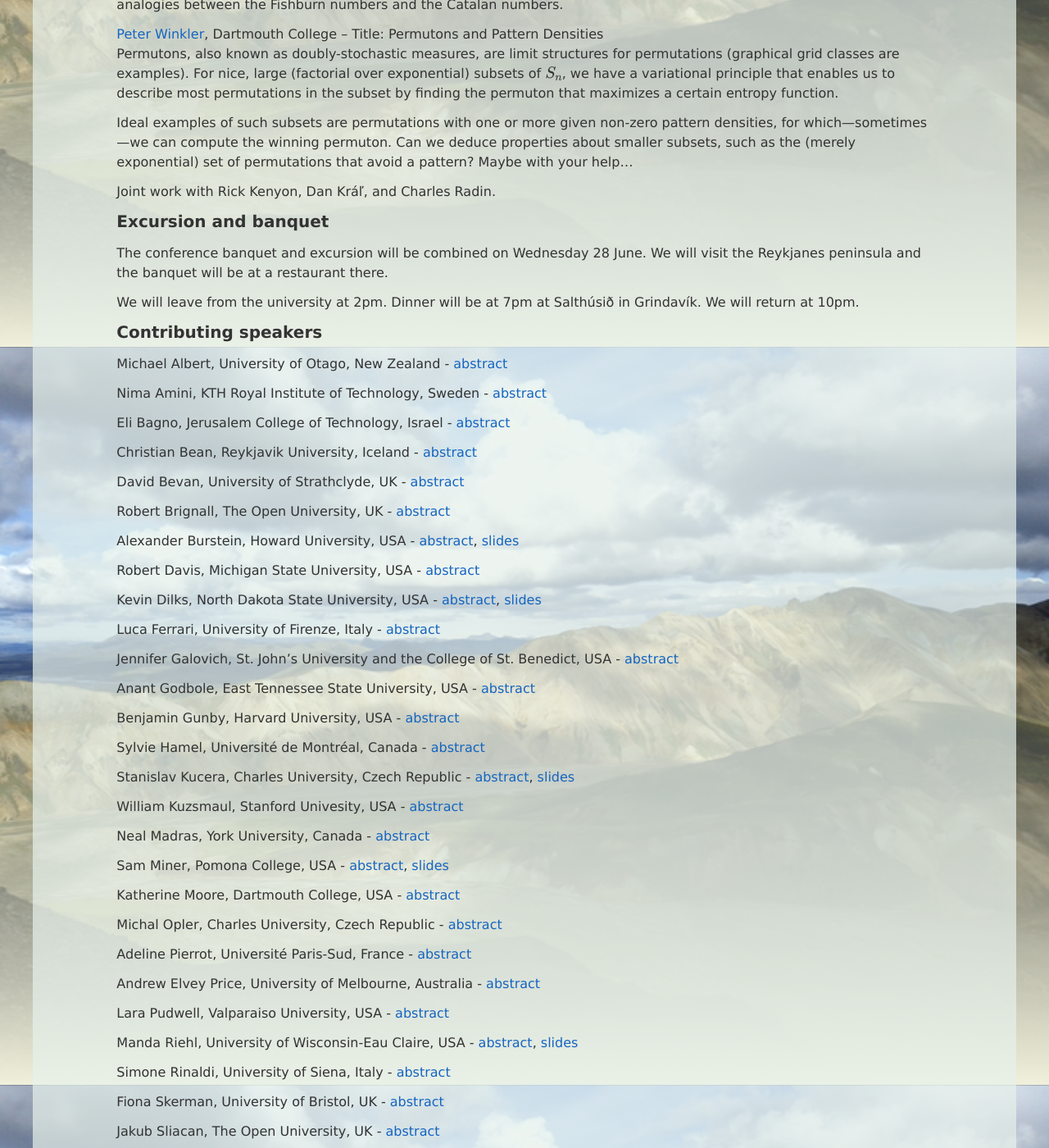
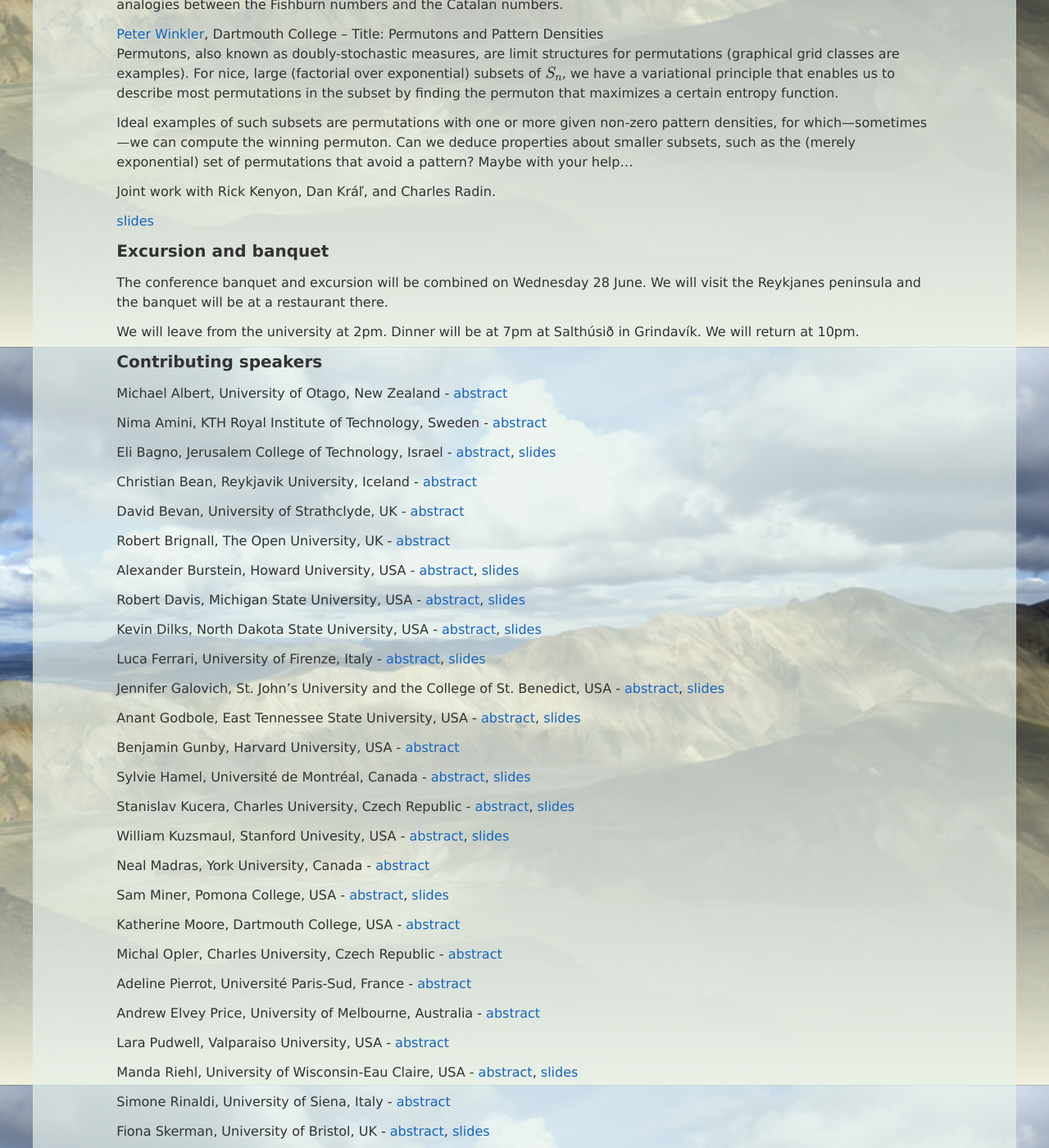
Before and after one commit to pp2017/pp2017.github.io, a Jekyll site: the page built from programme.md, in a window 1280 px wide and 1400 px high, scrolled down 1377 px. Shown: the whole window at 82% size. Built offline with Jekyll 4.4.1, drawn with Linux system fonts in a browser that asks for light colours; nearby versions of some CDN libraries; formulas are drawn with MathJax 3.

Commit message:
some more slides

```diff
--- a/programme.md
+++ b/programme.md
@@ -149,6 +149,8 @@ Maybe with your help...
 
 Joint work with Rick Kenyon, Dan Kráľ, and Charles Radin.
 
+[slides][peter_winkler_slides]
+
 
 ## Excursion and banquet
 
@@ -165,7 +167,7 @@ Michael Albert, University of Otago, New Zealand - [abstract][michael_albert]
 
 Nima Amini, KTH Royal Institute of Technology, Sweden - [abstract][nima_amini]
 
-Eli Bagno, Jerusalem College of Technology, Israel - [abstract][eli_bagno]
+Eli Bagno, Jerusalem College of Technology, Israel - [abstract][eli_bagno], [slides][eli_bagno_slides]
 
 Christian Bean, Reykjavik University, Iceland - [abstract][christian_bean]
 
@@ -175,23 +177,23 @@ Robert Brignall, The Open University, UK - [abstract][robert_brignall]
 
 Alexander Burstein, Howard University, USA - [abstract][alexander_burstein], [slides][alexander_burstein_slides]
 
-Robert Davis, Michigan State University, USA - [abstract][robert_davis]
+Robert Davis, Michigan State University, USA - [abstract][robert_davis], [slides][robert_davis_slides]
 
 Kevin Dilks, North Dakota State University, USA - [abstract][kevin_dilks], [slides][kevin_dilks_slides]
 
-Luca Ferrari, University of Firenze, Italy - [abstract][luca_ferrari]
+Luca Ferrari, University of Firenze, Italy - [abstract][luca_ferrari], [slides][luca_ferrari_slides]
 
-Jennifer Galovich, St. John's University and the College of St. Benedict, USA - [abstract][jennifer_galovich]
+Jennifer Galovich, St. John's University and the College of St. Benedict, USA - [abstract][jennifer_galovich], [slides][jennifer_galovich_slides]
 
-Anant Godbole, East Tennessee State University, USA - [abstract][anant_godbole]
+Anant Godbole, East Tennessee State University, USA - [abstract][anant_godbole], [slides][anant_godbole_slides]
 
 Benjamin Gunby, Harvard University, USA - [abstract][benjamin_gunby]
 
-Sylvie Hamel, Université de Montréal, Canada - [abstract][sylvie_hamel]
+Sylvie Hamel, Université de Montréal, Canada - [abstract][sylvie_hamel], [slides][sylvie_hamel_slides]
 
 Stanislav Kucera, Charles University, Czech Republic - [abstract][stanislav_kucera], [slides][stanislav_kucera_slides]
 
-William Kuzsmaul, Stanford Univesity, USA - [abstract][william_kuzsmaul]
+William Kuzsmaul, Stanford Univesity, USA - [abstract][william_kuzsmaul], [slides][william_kuszmaul_slides]
 
 Neal Madras, York University, Canada - [abstract][neal_madras]
 
@@ -211,15 +213,15 @@ Manda Riehl, University of Wisconsin-Eau Claire, USA - [abstract][manda_riehl],
 
 Simone Rinaldi, University of Siena, Italy - [abstract][simone_rinaldi]
 
-Fiona Skerman, University of Bristol, UK - [abstract][fiona_skerman]
+Fiona Skerman, University of Bristol, UK - [abstract][fiona_skerman], [slides][fiona_skerman_slides]
 
-Jakub Sliacan, The Open University, UK - [abstract][jakub_sliacan]
+Jakub Sliacan, The Open University, UK - [abstract][jakub_sliacan], [slides][jakub_sliacan_slides]
 
 Erik Slivken, University of California Davis, USA - [abstract][erik_slivken]
 
 Walter Stromquist, Bryn Mawr College, USA - [abstract][walter_stromquist]
 
-Bridget Tenner, DePaul University, USA - [abstract][bridget_tenner]
+Bridget Tenner, DePaul University, USA - [abstract][bridget_tenner], [slides][bridget_tenner_slides]
 
 Sittipong Thamrongpairoj, UCSD, USA - [abstract][sittipong_thamrongpairoj]
 
@@ -323,8 +325,17 @@ Alexander Woo, University of Idaho, USA - [abstract][alexander_woo]
 [manda_riehl_slides]: /assets/pdf/slides/manda_riehl.pdf
 [sam_miner_slides]: /assets/pdf/slides/sam_miner.pdf
 [stanislav_kucera_slides]: /assets/pdf/slides/stanislav_kucera.pdf
-
-
+[eli_bagno_slides]: /assets/pdf/slides/eli_bagno.pdf
+[robert_davis_slides]: /assets/pdf/slides/robert_davis.pdf
+[sylvie_hamel_slides]: /assets/pdf/slides/sylvie_hamel.pdf
+[william_kuszmaul_slides]: /assets/pdf/slides/william_kuszmaul.pdf
+[peter_winkler_slides]: /assets/pdf/slides/peter_winkler.pdf
+[jakub_sliacan_slides]: /assets/pdf/slides/jakub_sliacan.pdf
+[fiona_skerman_slides]: /assets/pdf/slides/fiona_skerman.pdf
+[anant_godbole_slides]: /assets/pdf/slides/anant_godbole.pdf
+[jennifer_galovich_slides]: /assets/pdf/slides/jennifer_galovich.pdf
+[bridget_tenner_slides]: /assets/pdf/slides/bridget_tenner.pdf
+[luca_ferrari_slides]: /assets/pdf/slides/luca_ferrari.pdf
 
 <!-- [permpal]: /assets/pdf/posters/talks/permpal.txt
 
```
Also changed, not shown: 11 other files.
